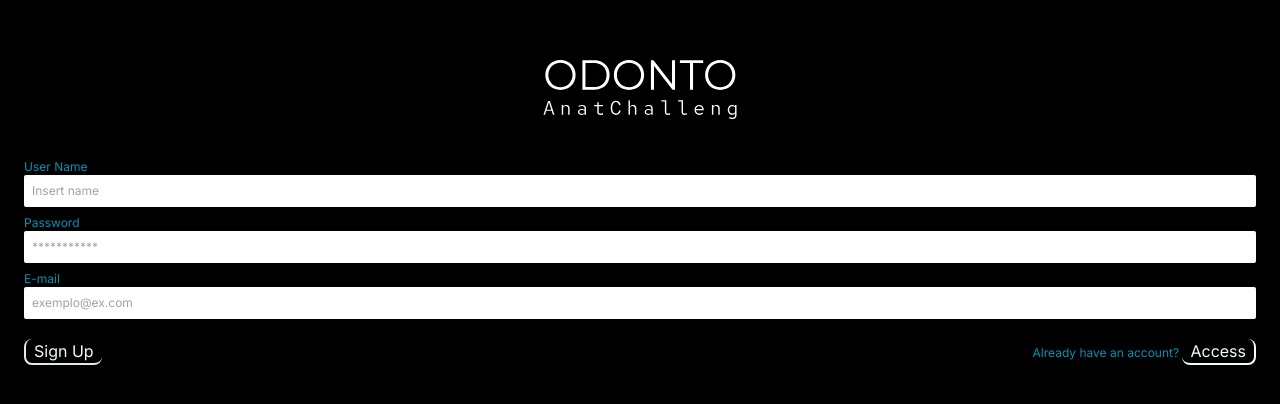
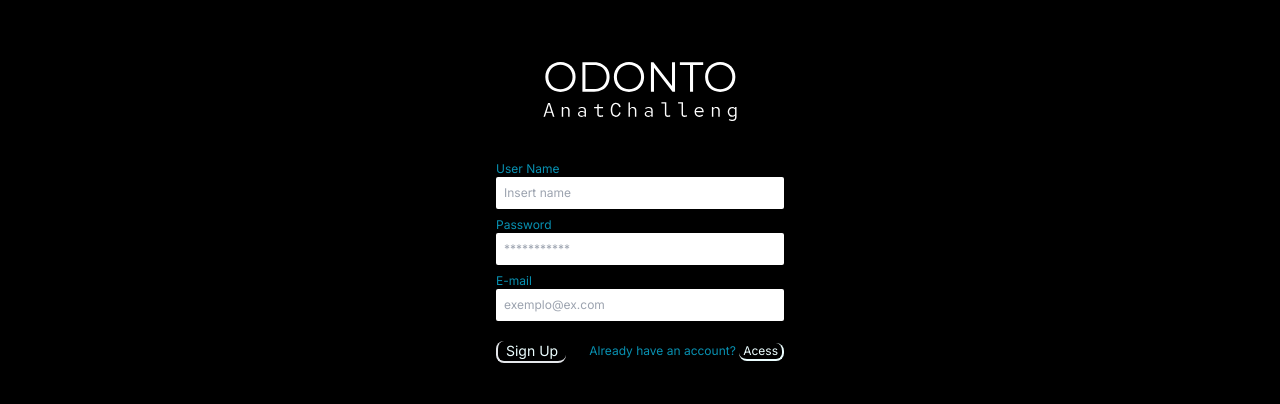
Before and after one commit to GreenProgramDev/odonto-anat-challenge, a Next.js app: page /account/register in a window 1280 px wide. Shown: the part 188-592 px from the top of the page. Built offline with nearby package versions, Linux system fonts and the light colour scheme.

Commit message:
fix: refactored code logic and router of login/register

```diff
--- a/src/app/account/login/page.tsx
+++ b/src/app/account/login/page.tsx
@@ -14,15 +14,6 @@ export default function Login() {
         setShowMenu(!showMenu)
     }
 
-    const [showLogins, setShowLogins] = useState(false)
-    const handleBtnLogin = () => {
-        setShowLogins(false)
-    }
-    const handleBtnRegister = () => {
-        setShowLogins(true)
-    }
-
-
     return (
         <>
             <div className="bg-black">
@@ -30,7 +21,7 @@ export default function Login() {
                 {!showMenu ? (
                     <div className={` gap-10 flex flex-col justify-center items-center w-screen h-screen `}>
                         <LoginCard onClick={handleBtnMenu} />
-                </div>
+                    </div>
                 ):(
                     <div className={` flex flex-col justify-center items-center `}>
                     <Menu/>
--- a/src/app/account/page.tsx
+++ b/src/app/account/page.tsx
@@ -5,7 +5,7 @@ import Image from 'next/image'
 import LogoImg from '../../../public/assets/logo.svg'
 import Link from "next/link"
 
-export default function Login() {
+export default function Welcome() {
 
     return (
         <>
--- a/src/app/account/register/page.tsx
+++ b/src/app/account/register/page.tsx
@@ -10,25 +10,15 @@ export default function Register() {
 
 
 
-    const handleBtnLogin = () => {
-        setShowRegister(true)
-    }
-    const handleBtnRegister = () => {
-        setShowRegister(false)
-    }
+
 
 
     return (
         <>
-            {!showRegister ? (
-                <div className="bg-black min-h-screen flex flex-col justify-around items-center ">
-                    <RegisterCard onClick={handleBtnLogin}>Access</RegisterCard>
-                </div>
-            ):(
-                <div className="bg-black min-h-screen flex flex-col justify-around items-center ">
-                    <LoginCard onClick={handleBtnRegister} >Create new account</LoginCard>
-                </div>
-            )}
+            <div className="bg-black min-h-screen flex flex-col justify-around items-center ">
+                <RegisterCard />
+            </div>
+
         </>
     )
 }
--- a/src/app/page.tsx
+++ b/src/app/page.tsx
@@ -6,6 +6,7 @@ import Button from '@/components/Button'
 import Menu from './menu/skull/page'
 import { LoginCard } from '@/components/LoginCard'
 import Login from './account/page'
+import Welcome from './account/page'
 
 export default function MyApp() {
 
@@ -22,7 +23,7 @@ export default function MyApp() {
     return (
     <main className="bg-black" >
         <>
-        <Login/>
+        <Welcome/>
         </>
     </main>
 
--- a/src/components/Button.tsx
+++ b/src/components/Button.tsx
@@ -2,12 +2,13 @@
 interface IButton {
     children?: string ;
     onClick?: React.MouseEventHandler;
+    type?: 'button' | 'submit' | 'reset';
 }
 
 const Button = (props:IButton) => {
 
     return (
-        <button className="w-60 h-8 bg-white border-solid border-2
+        <button type={props.type} className="w-60 h-8 bg-white border-solid border-2
         rounded-md font-bold hover:w-30 transition-width ease-in-out "
         onClick={props.onClick}>
             {props.children}
--- a/src/components/LoginCard.tsx
+++ b/src/components/LoginCard.tsx
@@ -3,6 +3,7 @@ import Image from 'next/image'
 import LogoImg from '../../public/assets/logo.svg'
 import { useState } from "react";
 import InputComponents from "./InputAccess";
+import Link from 'next/link';
 
 interface ILoginCard {
     children?: string;
@@ -16,17 +17,18 @@ export const LoginCard = (props:ILoginCard) => {
 
     return (
 
-        <div className="flex flex-col gap-5 items-center h-screen justify-center">
+        <div className="flex flex-col gap-5 items-center min-h-screen justify-center ">
             <Image className='w-50 pb-5' src={LogoImg} alt="logotipo" />
-
-            <div className="flex flex-col gap-2 w-screen px-6 " >
-                <InputComponents placeholder="Insert name" type="text">User Name</InputComponents>
-                <InputComponents placeholder="***********" type="password">Password</InputComponents>
-            </div>
-            <div className="flex w-full justify-between px-6">
-                <button className="text-cyan-50 border-l-2 border-b-2 rounded-lg px-2" onClick={props.onClick}>Log In</button>
-                <button className="text-cyan-50 border-r-2 border-b-2  border-cyan-50 rounded-lg px-2" >Create new account</button>
-            </div>
+            <form action="" className='flex flex-col w-72 gap-2 '>
+                <div className="flex flex-col gap-2 " >
+                    <InputComponents placeholder="Insert name" type="text">User Name</InputComponents>
+                    <InputComponents placeholder="***********" type="password">Password</InputComponents>
+                </div>
+                <div className="flex w-full justify-between items-center pt-3">
+                    <button type='submit' className="text-cyan-50 border-l-2 border-b-2 rounded-lg px-2" onClick={props.onClick}>Log In</button>
+                    <Link href="/account/register"><button type='button' className="text-cyan-50 border-r-2 border-b-2  border-cyan-50 rounded-lg px-2" >Create new account</button></Link>
+                </div>
+            </form>
         </div>
 
 
--- a/src/components/RegisterCard.tsx
+++ b/src/components/RegisterCard.tsx
@@ -3,9 +3,9 @@
 import Image from 'next/image'
 import LogoImg from '../../public/assets/logo.svg'
 import InputComponents from "./InputAccess";
+import Link from 'next/link';
 
 interface IRegisterCard {
-    children?: string;
     onClick?: React.MouseEventHandler;
 }
 
@@ -14,16 +14,18 @@ export const RegisterCard = (props:IRegisterCard) => {
     return (
         <div className="flex flex-col gap-5 items-center h-screen justify-center">
             <Image className='w-50 pb-5' src={LogoImg} alt="logotipo" />
-            <div className="flex flex-col gap-2 w-screen px-6 " >
-                <InputComponents placeholder="Insert name" type="text">User Name</InputComponents>
-                <InputComponents placeholder="***********" type="password">Password</InputComponents>
-                <InputComponents placeholder="exemplo@ex.com" type="email">E-mail</InputComponents>
-            </div>
-            <div className="flex w-full justify-between px-6">
-                <button className="text-cyan-50 border-l-2 border-b-2 rounded-lg px-2">Sign Up</button>
-               <p className="text-cyan-600 text-xs ">Already have an account? <button className="text-cyan-50 text-base border-r-2 border-b-2  border-cyan-50 rounded-lg px-2" onClick={props.onClick}>{props.children}</button></p>
-            </div>
+            <form action="" className='flex flex-col w-72 gap-2 '>
+                <div className="flex flex-col gap-2 " >
+                    <InputComponents placeholder="Insert name" type="text">User Name</InputComponents>
+                    <InputComponents placeholder="***********" type="password">Password</InputComponents>
+                    <InputComponents placeholder="exemplo@ex.com" type="email">E-mail</InputComponents>
+                </div>
+                <div className="flex w-full justify-between pt-3 items-center">
+                    <button type='submit' className="text-cyan-50 text-sm border-l-2 border-b-2 rounded-lg px-2" onClick={props.onClick}>Sign Up</button>
+                    <Link href="/account/login"><p className="text-cyan-600 text-xs ">Already have an account? <button className="text-cyan-50 text-xs border-r-2 border-b-2  border-cyan-50 rounded-lg px-1 " >Acess</button></p></Link>
 
+                </div>
+            </form>
         </div>
     )
 }
```
